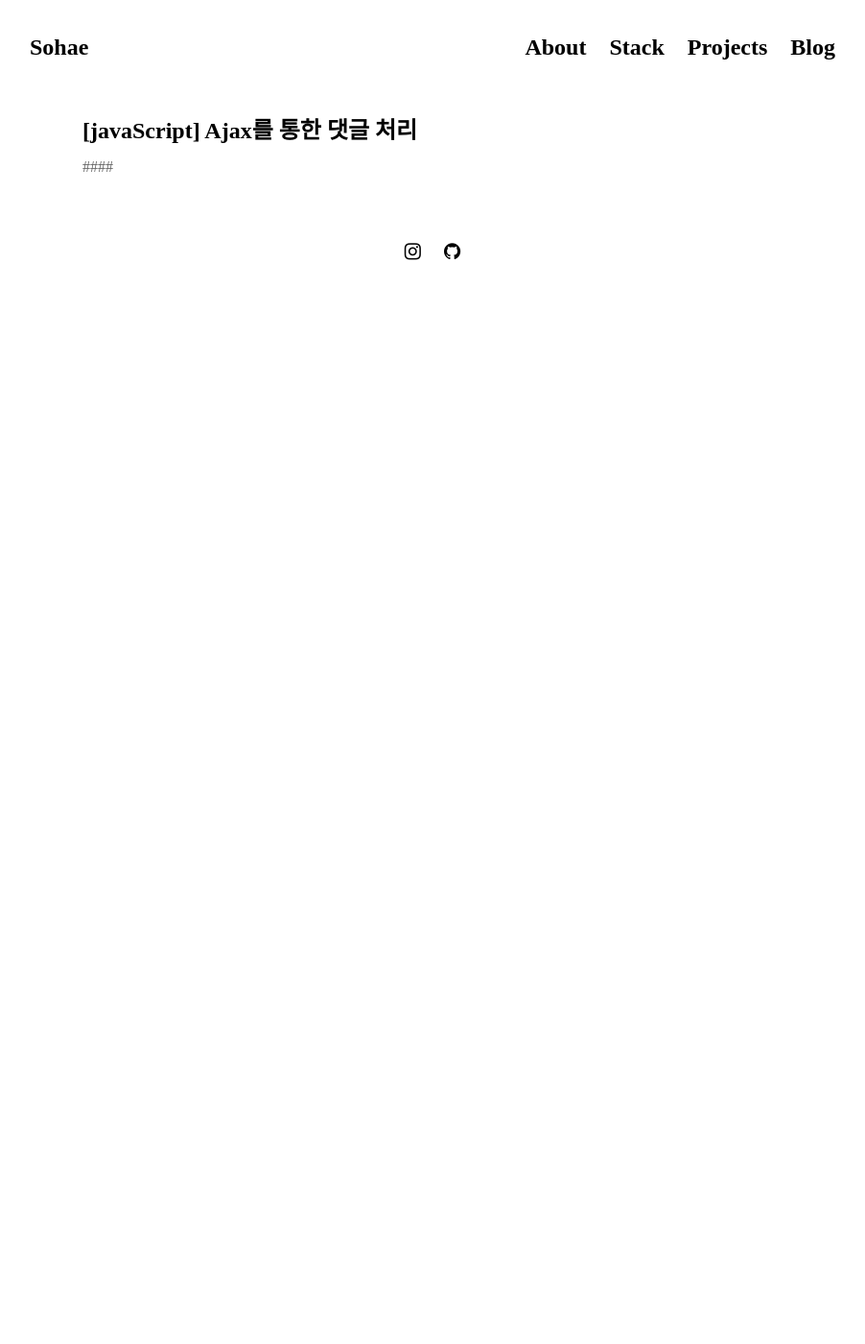
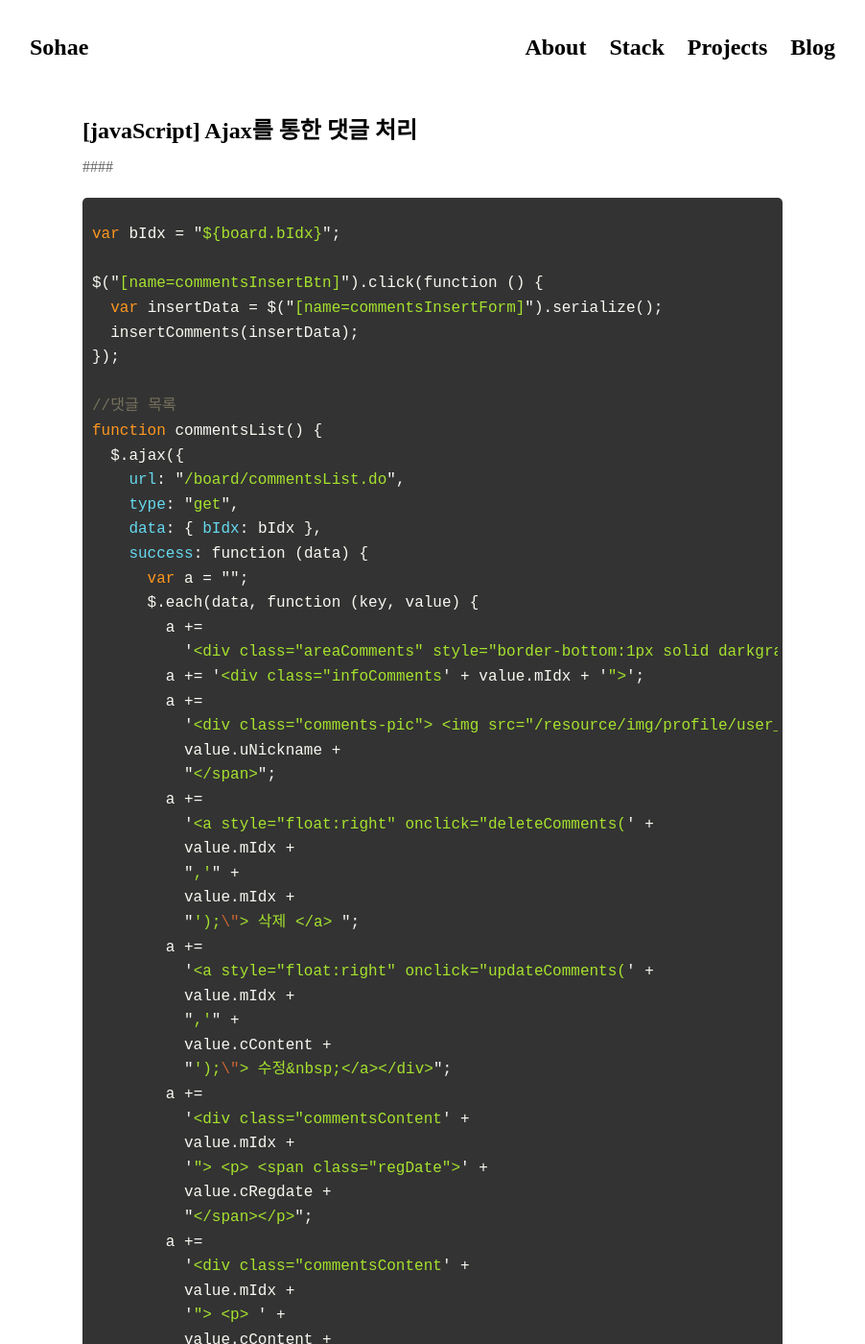
Before and after one commit to Dayook/dayook.github.io, a Jekyll site: the page built from _posts/2021-07-09-javscript-comments.md, in a window 1280 px wide and 1400 px high. Shown: the whole window at 96% size, without its empty margins (189-1091 px from the left). Built offline with Jekyll 4.4.1, drawn with Linux system fonts in a browser that asks for light colours; nearby versions of some CDN libraries; some web fonts are replaced; some of the changed text lies outside the part shown.

````diff
--- a/_posts/2021-07-09-javscript-comments.md
+++ b/_posts/2021-07-09-javscript-comments.md
@@ -5,94 +5,118 @@ title: "[javaScript] Ajax를 통한 댓글 처리"
 
 ####
 
+```javascript
+var bIdx = "${board.bIdx}";
 
-<script>
-	var bIdx='${board.bIdx}';
+$("[name=commentsInsertBtn]").click(function () {
+  var insertData = $("[name=commentsInsertForm]").serialize();
+  insertComments(insertData);
+});
 
-	$('[name=commentsInsertBtn]').click(function(){
-	    var insertData = $('[name=commentsInsertForm]').serialize();
-	    insertComments(insertData);
-	});
+//댓글 목록
+function commentsList() {
+  $.ajax({
+    url: "/board/commentsList.do",
+    type: "get",
+    data: { bIdx: bIdx },
+    success: function (data) {
+      var a = "";
+      $.each(data, function (key, value) {
+        a +=
+          '<div class="areaComments" style="border-bottom:1px solid darkgray; margin-bottom: 15px;">';
+        a += '<div class="infoComments' + value.mIdx + '">';
+        a +=
+          '<div class="comments-pic"> <img src="/resource/img/profile/user_default.png"> </div><span class="nickname"> ' +
+          value.uNickname +
+          "</span>";
+        a +=
+          '<a style="float:right" onclick="deleteComments(' +
+          value.mIdx +
+          ",'" +
+          value.mIdx +
+          "');\"> 삭제 </a> ";
+        a +=
+          '<a style="float:right" onclick="updateComments(' +
+          value.mIdx +
+          ",'" +
+          value.cContent +
+          "');\"> 수정&nbsp;</a></div>";
+        a +=
+          '<div class="commentsContent' +
+          value.mIdx +
+          '"> <p> <span class="regDate">' +
+          value.cRegdate +
+          "</span></p>";
+        a +=
+          '<div class="commentsContent' +
+          value.mIdx +
+          '"> <p> ' +
+          value.cContent +
+          "</p>";
+        a += "</div></div></div></div>";
+      });
+      $(".commentsList").html(a);
+    },
+  });
+}
 
-	//댓글 목록
-	function commentsList(){
-	    $.ajax({
-	        url : '/board/commentsList.do',
-	        type : 'get',
-	        data : {'bIdx':bIdx},
-	        success : function(data){
-	            var a ='';
-	            $.each(data, function(key, value){
-	                a += '<div class="areaComments" style="border-bottom:1px solid darkgray; margin-bottom: 15px;">';
-	                a += '<div class="infoComments'+value.mIdx+'">';
-	                a += '<div class="comments-pic"> <img src="/resource/img/profile/user_default.png"> </div><span class="nickname"> '+value.uNickname+'</span>';
-	                a += '<a style="float:right" onclick="deleteComments('+value.mIdx+',\''+value.mIdx+'\');"> 삭제 </a> ';
-	                a += '<a style="float:right" onclick="updateComments('+value.mIdx+',\''+value.cContent+'\');"> 수정&nbsp;</a></div>';
-	                a += '<div class="commentsContent'+value.mIdx+'"> <p> <span class="regDate">'+value.cRegdate+'</span></p>';
-	                a += '<div class="commentsContent'+value.mIdx+'"> <p> '+value.cContent+'</p>';
-	                a += '</div></div></div></div>';
-	            });
-	            $(".commentsList").html(a);
-	        }
-	    });
-	}
+//댓글 등록
+function insertComments(insertData) {
+  $.ajax({
+    url: "/board/insertComments.do",
+    type: "post",
+    data: insertData,
+    success: function (data) {
+      if (data == 1) {
+        commentsList();
+        $("[name=cContents]").val("");
+      }
+    },
+  });
+}
 
+//댓글 수정
+function updateComments(mIdx, cContent) {
+  var a = "";
 
+  a += '<div class="input-group">';
+  a +=
+    '<input type="text" class="form-control" name="cContent_' +
+    mIdx +
+    '" value="' +
+    cContent +
+    '"/>';
+  a +=
+    '<span class="input-group-btn"><button class="btn btn-default" type="button" onclick="UpdateCommentsProc(' +
+    mIdx +
+    ');">수정</button> </span>';
+  a += "</div>";
 
+  $(".commentsContent" + mIdx).html(a);
+}
 
+//댓글 수정
+function UpdateCommentsProc(mIdx) {
+  var updateComments = $("[name=cContent_" + mIdx + "]").val();
 
+  $.ajax({
+    url: "/board/updateComments.do",
+    type: "post",
+    data: { cContent: updateComments, mIdx: mIdx },
+    success: function (data) {
+      if (data == 1) commentsList(bIdx);
+    },
+  });
+}
 
-
-
-
-	//댓글 등록
-	function insertComments(insertData){
-	    $.ajax({
-	        url : '/board/insertComments.do',
-	        type : 'post',
-	        data : insertData,
-	        success : function(data){
-	            if(data == 1) {
-	                commentsList();
-	                $('[name=cContents]').val('');
-	            }
-	        }
-	    });
-	}
-
-	//댓글 수정
-	function updateComments(mIdx, cContent){
-	    var a ='';
-
-	    a += '<div class="input-group">';
-	    a += '<input type="text" class="form-control" name="cContent_'+mIdx+'" value="'+cContent+'"/>';
-	    a += '<span class="input-group-btn"><button class="btn btn-default" type="button" onclick="UpdateCommentsProc('+mIdx+');">수정</button> </span>';
-	    a += '</div>';
-
-	    $('.commentsContent'+mIdx).html(a);
-	}
-
-	//댓글 수정
-	function UpdateCommentsProc(mIdx){
-	    var updateComments = $('[name=cContent_'+mIdx+']').val();
-
-	    $.ajax({
-	        url : '/board/updateComments.do',
-	        type : 'post',
-	        data : {'cContent' : updateComments, 'mIdx' : mIdx},
-	        success : function(data){
-	            if(data == 1) commentsList(bIdx);
-	        }
-	    });
-	}
-
-	//댓글 삭제
-	function deleteComments(mIdx){
-	    $.ajax({
-	        url : '/board/deleteComments.do?mIdx='+ mIdx,
-	        type : 'post',
-	        success : function(data){
-	            if(data == 1) commentsList(bIdx);
-	        }
-	    });
-	}
+//댓글 삭제
+function deleteComments(mIdx) {
+  $.ajax({
+    url: "/board/deleteComments.do?mIdx=" + mIdx,
+    type: "post",
+    success: function (data) {
+      if (data == 1) commentsList(bIdx);
+    },
+  });
+}
+```
````
Also changed, not shown: _posts/2021-08-02-payment-API.md (added, +21 -0 lines), _posts/2021-7-15-java-scheduling.md (+7 -3 lines), pages/stack.md (+2 -3 lines), 2 other files.
